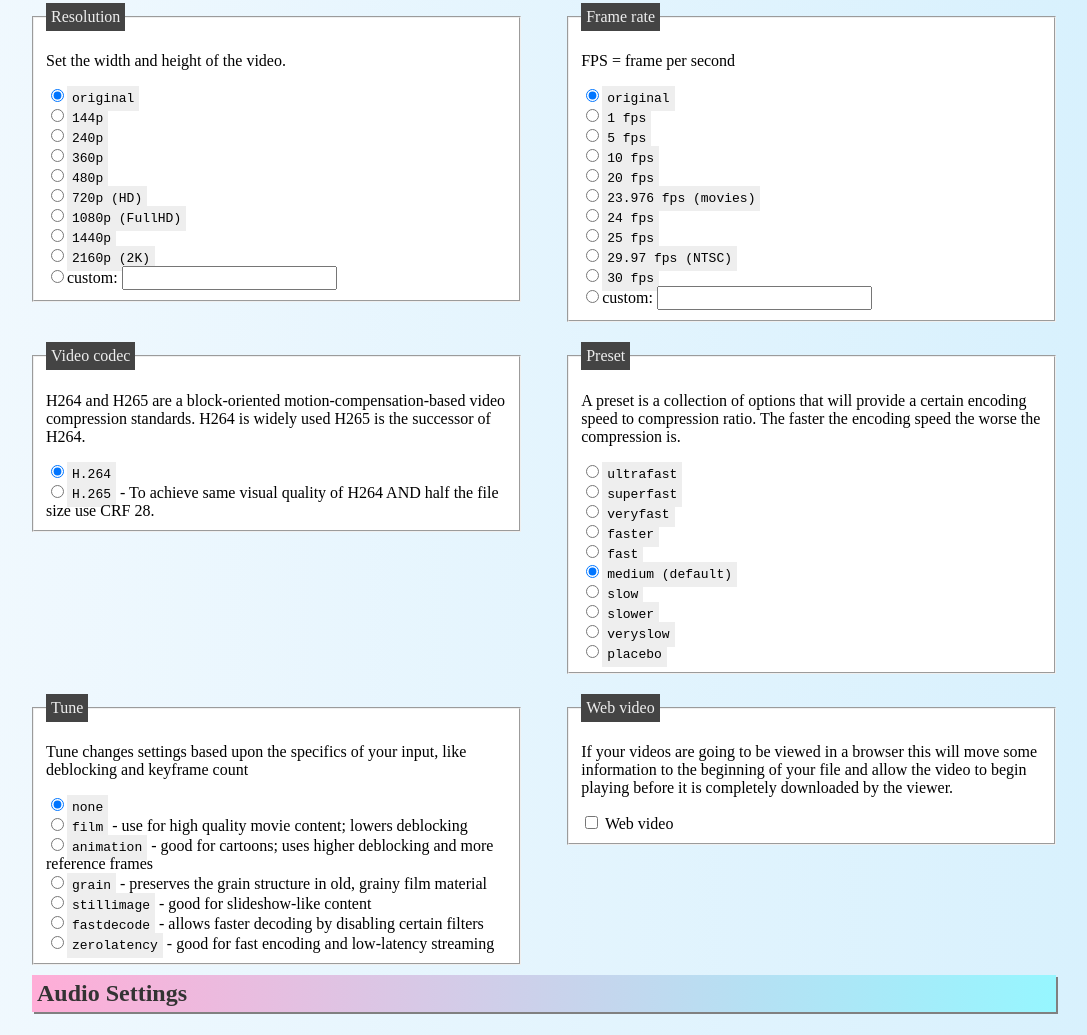
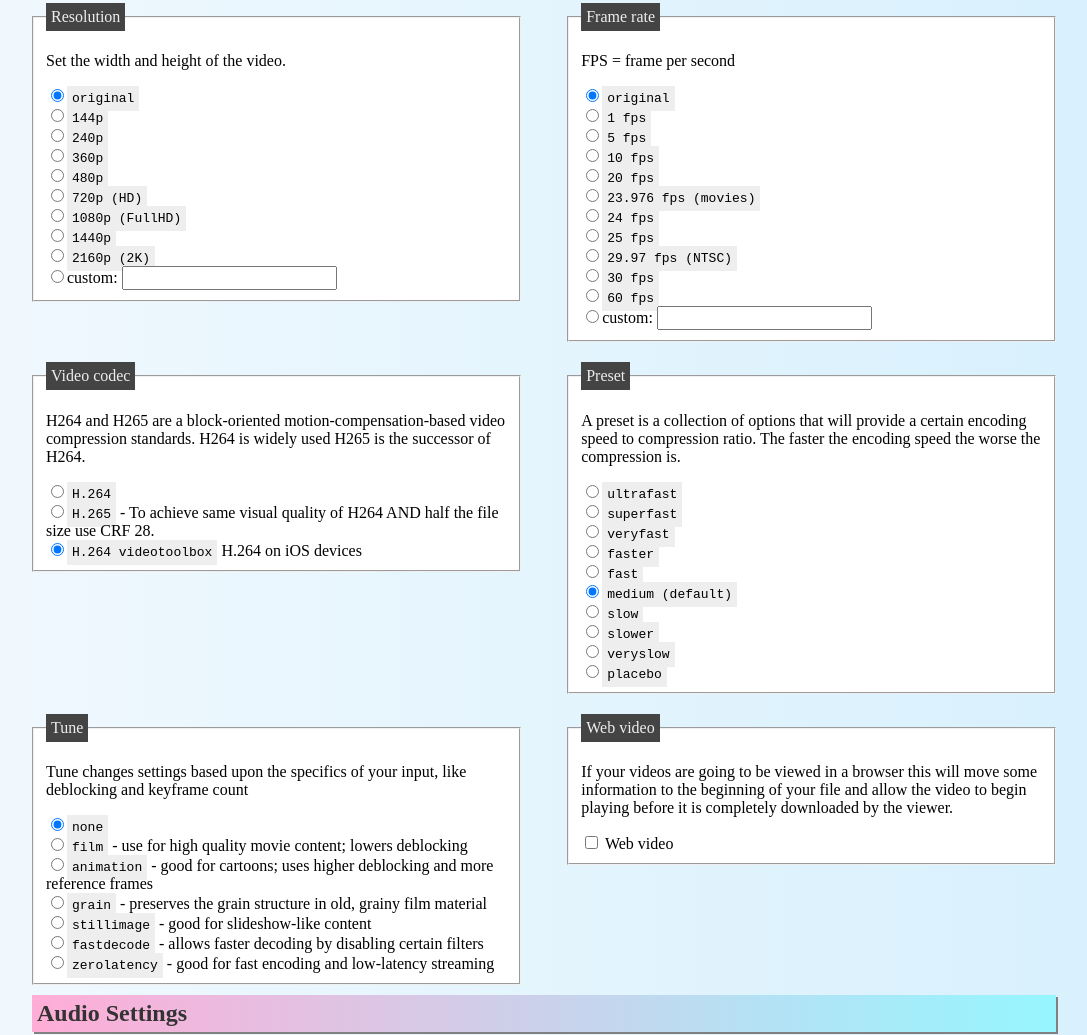
Before and after one commit to hlorand/media-tools, a plain HTML site: page ffmpeg-command-generator/index.htm in a window 1280 px wide. Shown: the part 913-1948 px from the top of the page, without its empty margins (96-1183 px from the left). Drawn offline with nearby package versions, Linux system fonts and the light colour scheme.

Commit message:
Update ffmpeg-command-generator add new options

```diff
--- a/ffmpeg-command-generator/index.htm
+++ b/ffmpeg-command-generator/index.htm
@@ -192,6 +192,7 @@
 		<input type="radio" name="fps" value="25"><code>25 fps</code></br>
 		<input type="radio" name="fps" value="30000/1001"><code>29.97 fps (NTSC)</code></br>
 		<input type="radio" name="fps" value="30"><code>30 fps</code></br>
+		<input type="radio" name="fps" value="60"><code>60 fps</code></br>
 		<input type="radio" name="fps" value="custom">custom: <input type="text" id="fps"></br>
 	</fieldset>
 
@@ -202,6 +203,7 @@
 
 		<input type="radio" name="vcodec" value="libx264" class="default" checked><code>H.264</code></br>
 		<input type="radio" name="vcodec" value="libx265"><code>H.265</code> - To achieve same visual quality of H264 AND half the file size use CRF 28.</br>
+		<input type="radio" name="vcodec" value="h264_videotoolbox" class="default" checked><code>H.264 videotoolbox</code> H.264 on iOS devices</br>
 	</fieldset>
 
 	<fieldset class="copy_video">
@@ -292,6 +294,7 @@
 		<input type="radio" name="audiobitrate" value="32k"><code>32k</code></br>
 		<input type="radio" name="audiobitrate" value="48k"><code>48k</code></br>
 		<input type="radio" name="audiobitrate" value="64k"><code>64k</code></br>
+		<input type="radio" name="audiobitrate" value="96k"><code>96k</code></br>
 		<input type="radio" name="audiobitrate" value="128k" class="default" checked><code>128k</code></br>
 		<input type="radio" name="audiobitrate" value="160k"><code>160k</code></br>
 		<input type="radio" name="audiobitrate" value="192k"><code>192k</code></br>
```
